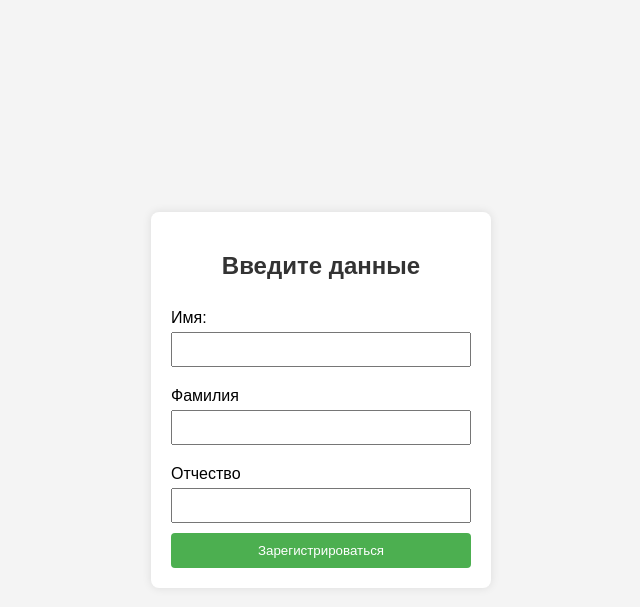
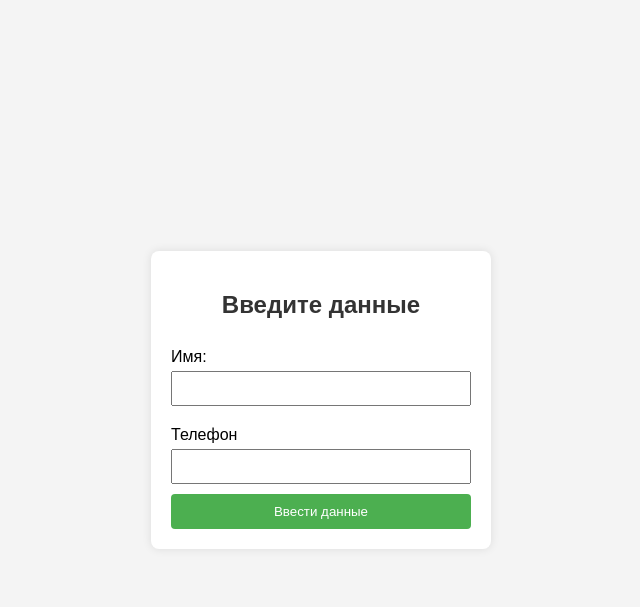
Before and after one commit to lexichMol/DZ, a Flask app: page / in a window 1280 px wide. Shown: the top 607 px of the page, without its empty margins (319-959 px from the left). Run offline with Flask 3, Linux system fonts and the light colour scheme.

Commit message:
Add files via upload

```diff
--- a/dz/app.py
+++ b/dz/app.py
@@ -60,13 +60,13 @@ def index():
     if request.method == "POST":
 
         name = request.form.get("name")
-        surname = request.form.get("surname")
-        patronymic = request.form.get("patronymic")
+        telephone = request.form.get("telephone")
+
         guest = Guest.query.all()
 
         for i in guest:
-            if name == i.name and surname == i.surname and patronymic == i.patronymic:
-                return "«такой гость проживает в отеле"
+            if name == i.name and telephone == i.phone_number:
+                return "такой гость проживает в отеле"
 
         return "извините, гость с указанными данными не найден"
 
--- a/dz/templates/index.html
+++ b/dz/templates/index.html
@@ -15,13 +15,12 @@
                 <label for="name">Имя:</label>
                 <input type="text" id="name" name="name" required>
 
-                <label for="surname">Фамилия</label>
-                <input type="text" id="surname" name="surname" required>
+                <label for="telephone">Телефон</label>
+                <input type="text" id="telephone" name="telephone" required>
 
-                <label for="patronymic">Отчество</label>
-                <input type="text" id="patronymic" name="patronymic" required>
 
-                <button type="submit">Зарегистрироваться</button>
+
+                <button type="submit">Ввести данные</button>
             </form>
 
         </div>
```
Also changed, not shown: dz/instance/info.db.
